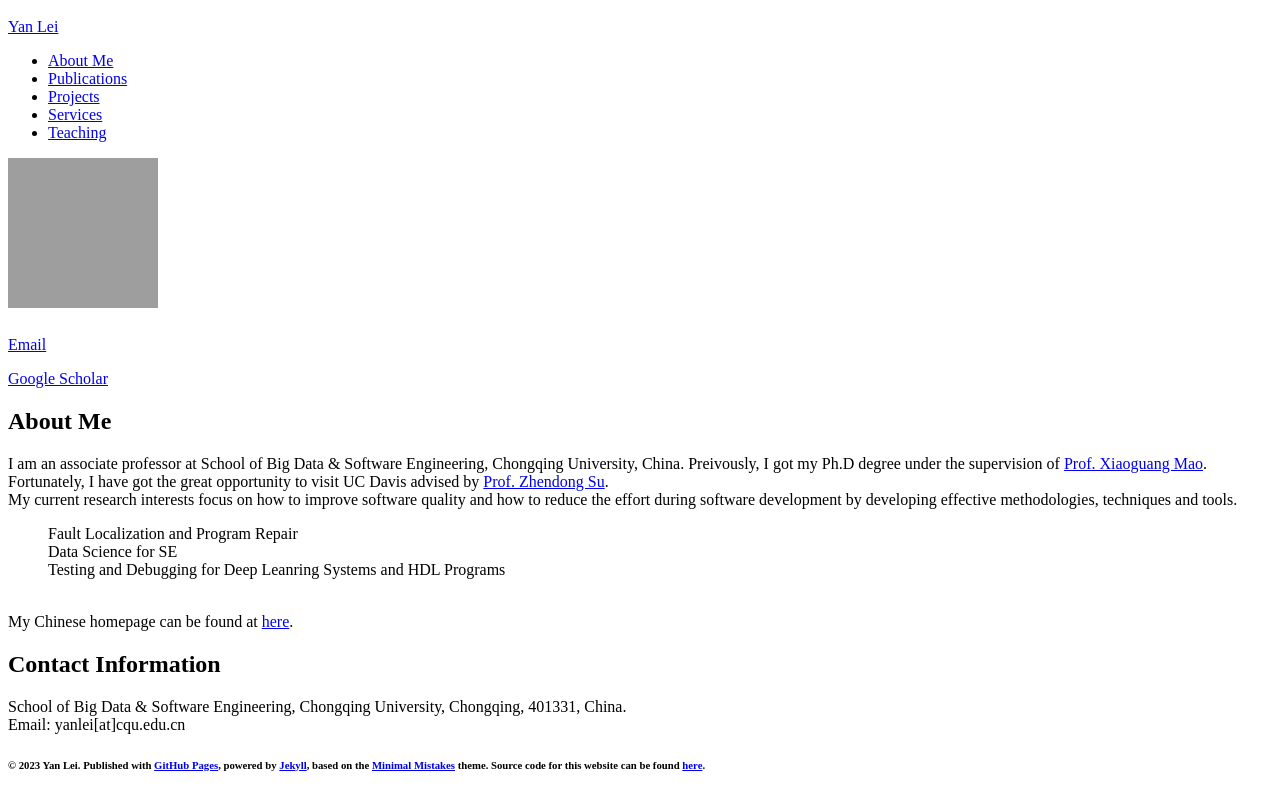
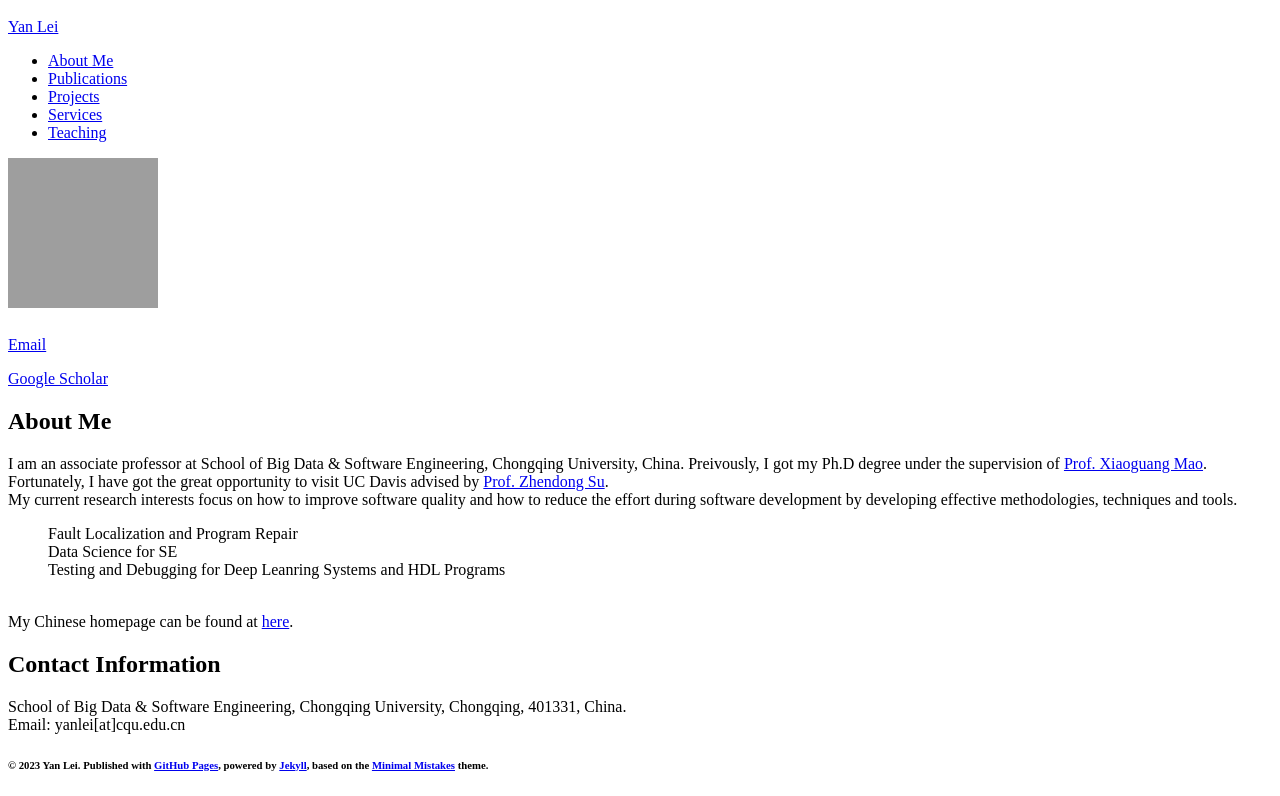
Before and after one commit to yanlei-cs/yanlei-cs.github.io, a Jekyll site: the page built from index.md, in a window 1280 px wide. Shown: the part 108-904 px from the top of the page. Built offline with Jekyll 4.4.1, drawn with Linux system fonts in a browser that asks for light colours; nearby versions of some CDN libraries; comment, search, counter and statistics services are not loaded; our own code applies the rules of GitHub Pages for plain Markdown files.

Commit message:
Update footer.html

```diff
--- a/_includes/footer.html
+++ b/_includes/footer.html
@@ -2,8 +2,6 @@
   Published with <a href="https://pages.github.com/" rel="nofollow">GitHub Pages</a>,
   powered by <a href="https://jekyllrb.com" rel="nofollow">Jekyll</a>,
   based on the <a href="https://mademistakes.com/" rel="nofollow">Minimal Mistakes</a> theme.
-  Source code for this website can be found <a href="https://github.com/GuangLun2000/GuangLun2000.github.io" rel="nofollow">here</a>.
-
   <!-- <script type="text/javascript" id="clstr_globe" src="//clustrmaps.com/globe.js?d=tGZ_4852x6Mm-PPomoo98e4y_CI8D9TmioGTO03Daik"></script> -->
 
 </h6>
```
